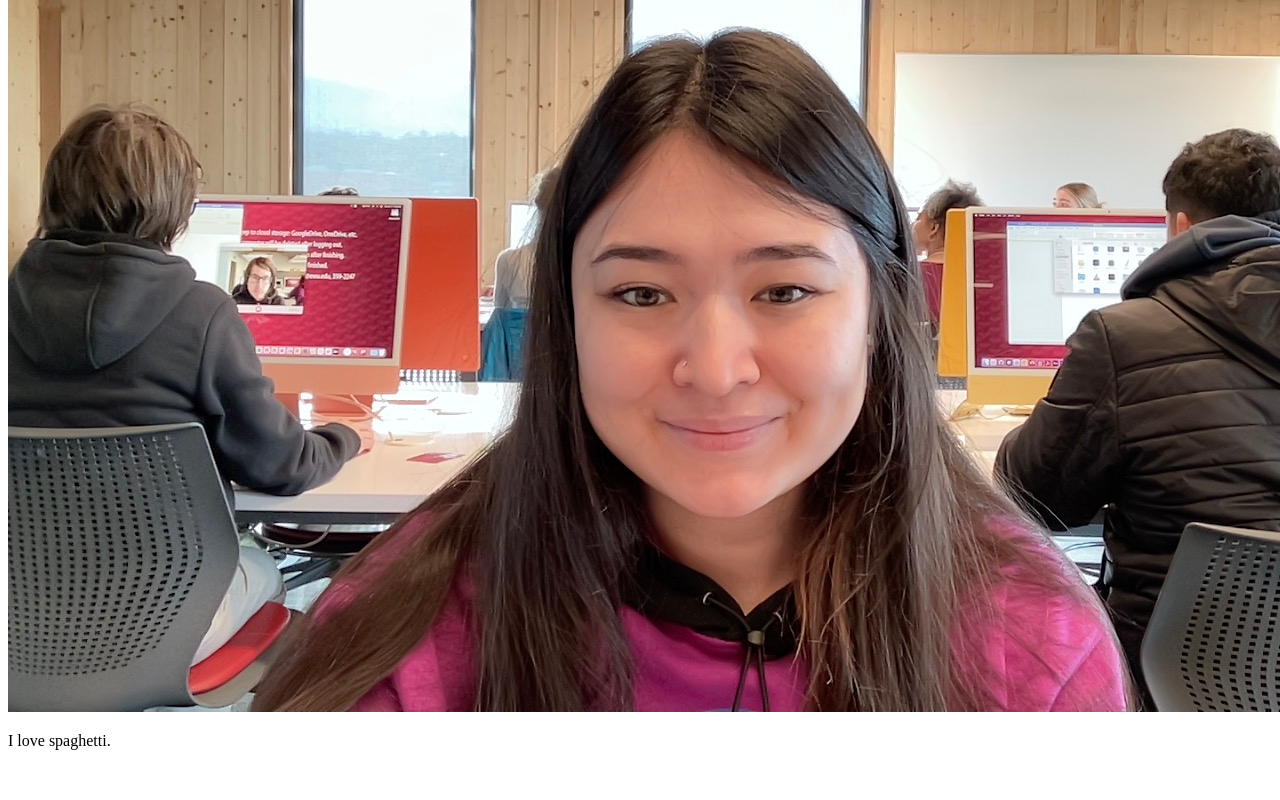
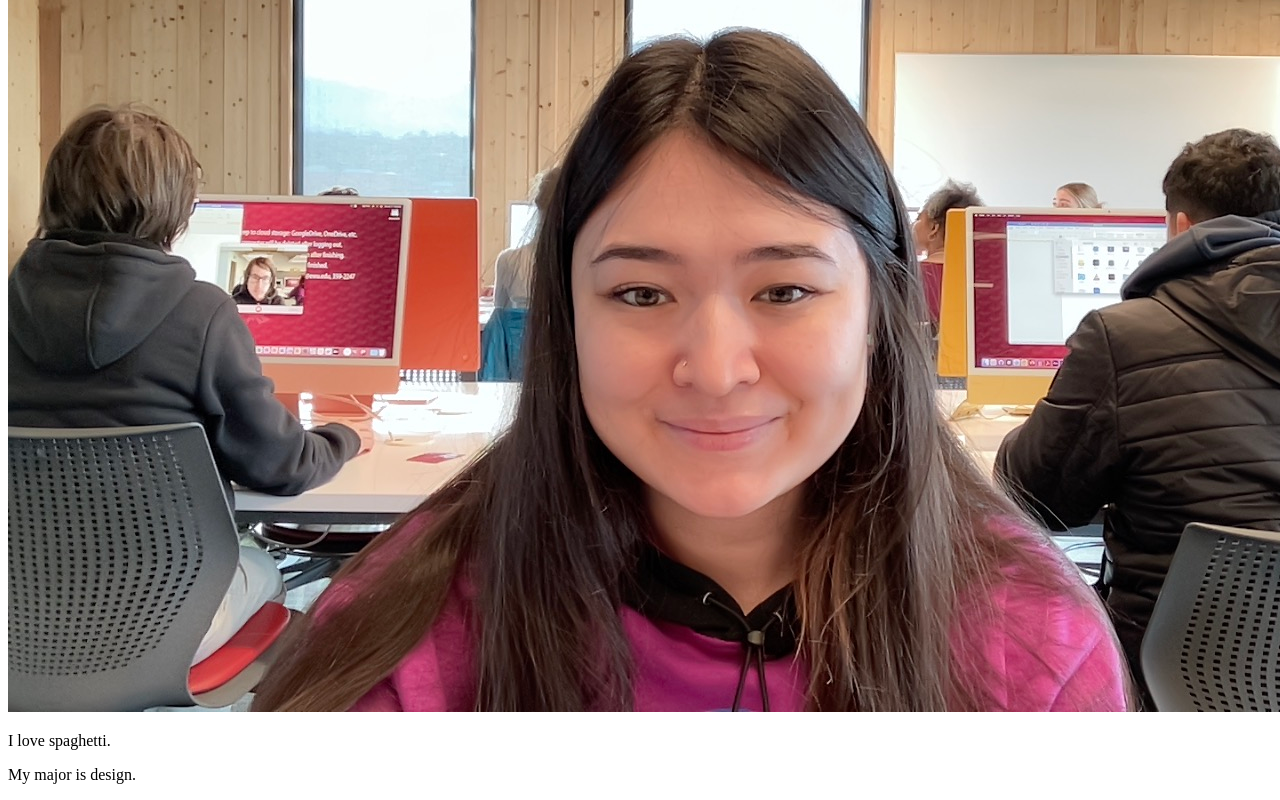
Before and after one commit to hmcneil1/hmcneil1.github.io, a plain HTML site: page index.html in a window 1280 px wide. Shown: the part 328-1128 px from the top of the page. Before the commit the page ends 1094 px from the top, so only its background shows below. Drawn offline with Linux system fonts and the light colour scheme.

Commit message:
Added Major

```diff
--- a/index.html
+++ b/index.html
@@ -12,5 +12,6 @@
 <img src="Me.jpg" alt="Hyonna Mcneil">
 
 <p>I love spaghetti.</p>
+<p> My major is design.</p>
 </body>
 </html>
```
